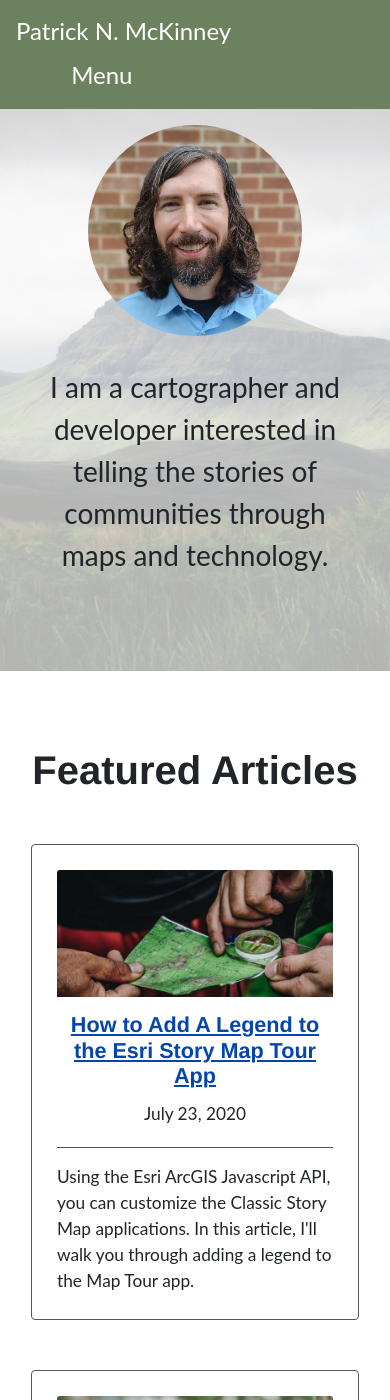
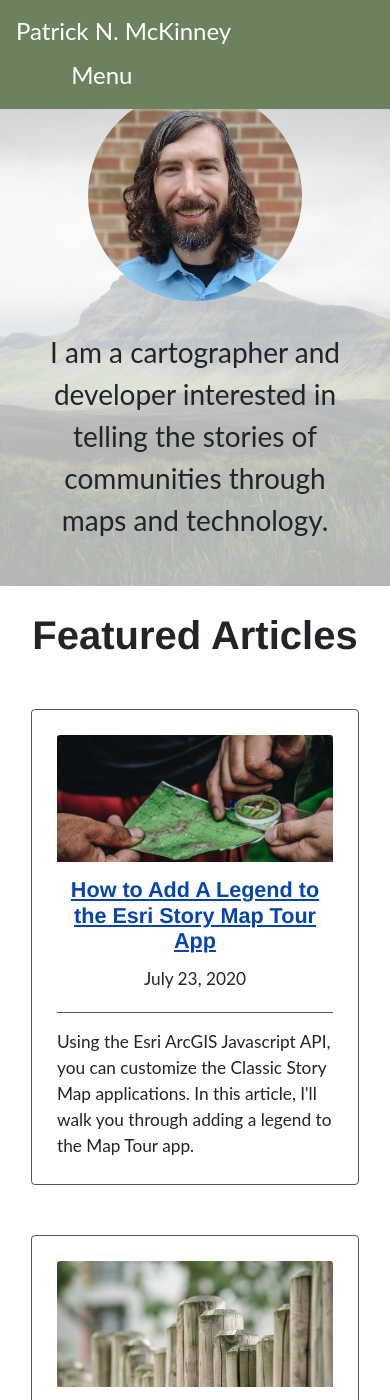
Before and after one commit to pmacMaps/website-live-test, a Jekyll site: the page built from index.html, in a window 390 px wide and 1400 px high. Built offline with Jekyll 4.4.1, drawn with Linux system fonts in a browser that asks for light colours.

Commit message:
fix top of page padding for mobile

```diff
--- a/404.html
+++ b/404.html
@@ -11,9 +11,6 @@ permalink: /404.html
 		width: 60%;
 	}
 	@media screen and (max-width: 768px) {
-		body {
-			padding-top: 25px;
-		}
 		h1 {
 			margin-bottom: 25px;
 		}
--- a/css/style.css
+++ b/css/style.css
@@ -440,7 +440,7 @@ body.pf-single section hr {
   section,
   #home-portfolio,
   .client-list {
-    padding: 75px 0;
+    padding: 25px 0;
   }
 
   section {
@@ -540,10 +540,6 @@ body.pf-single section hr {
     }
 
     /* Portfolio */
-    body.pf-single {
-      padding-top: 50px;
-    }
-
     body.pf-single section {
         margin-top: 0;
     }
@@ -582,7 +578,7 @@ body.pf-single section hr {
 
   body.home,
   body.about {
-    padding-top: 0;
+    padding-top: 15px;
   }
 
 }
```
